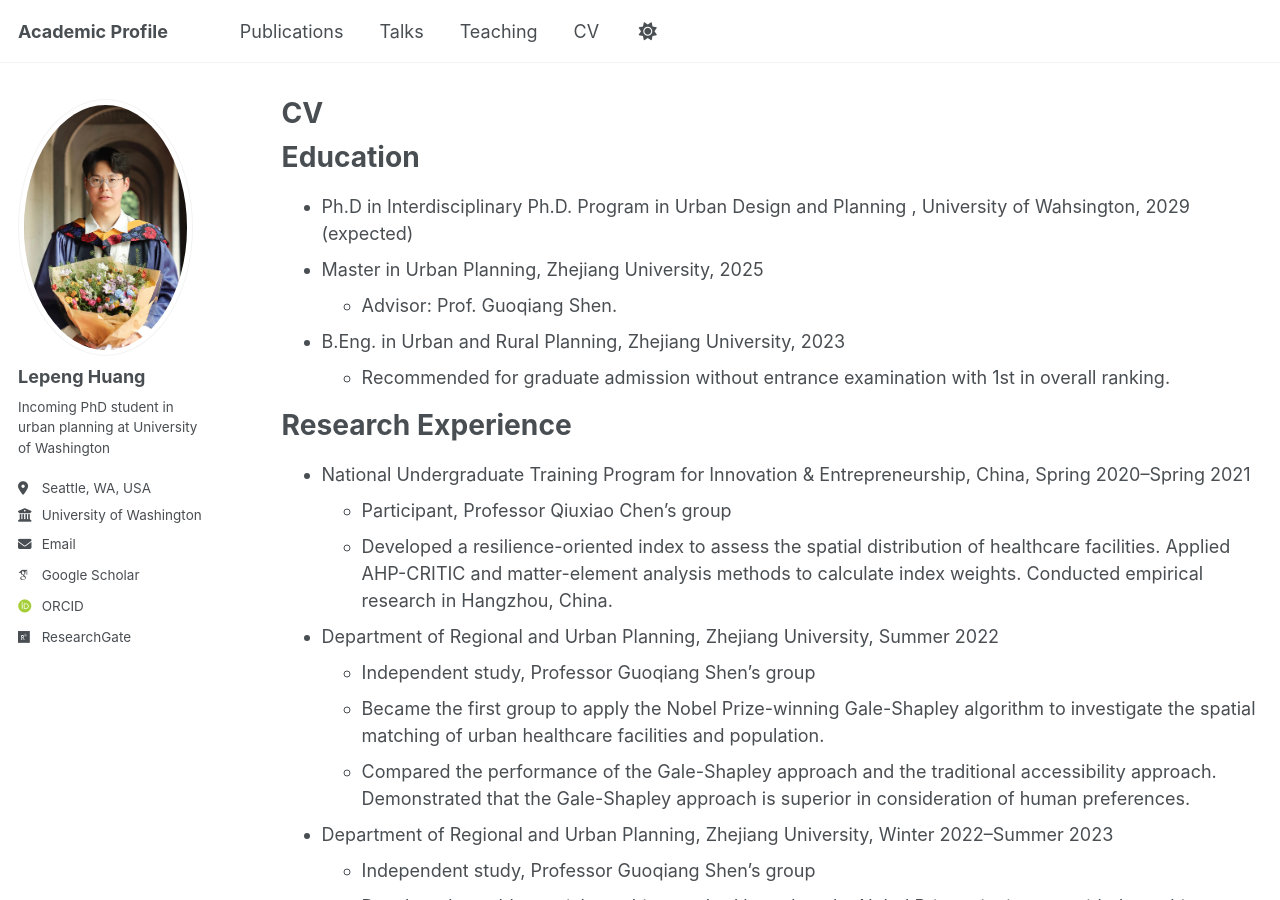
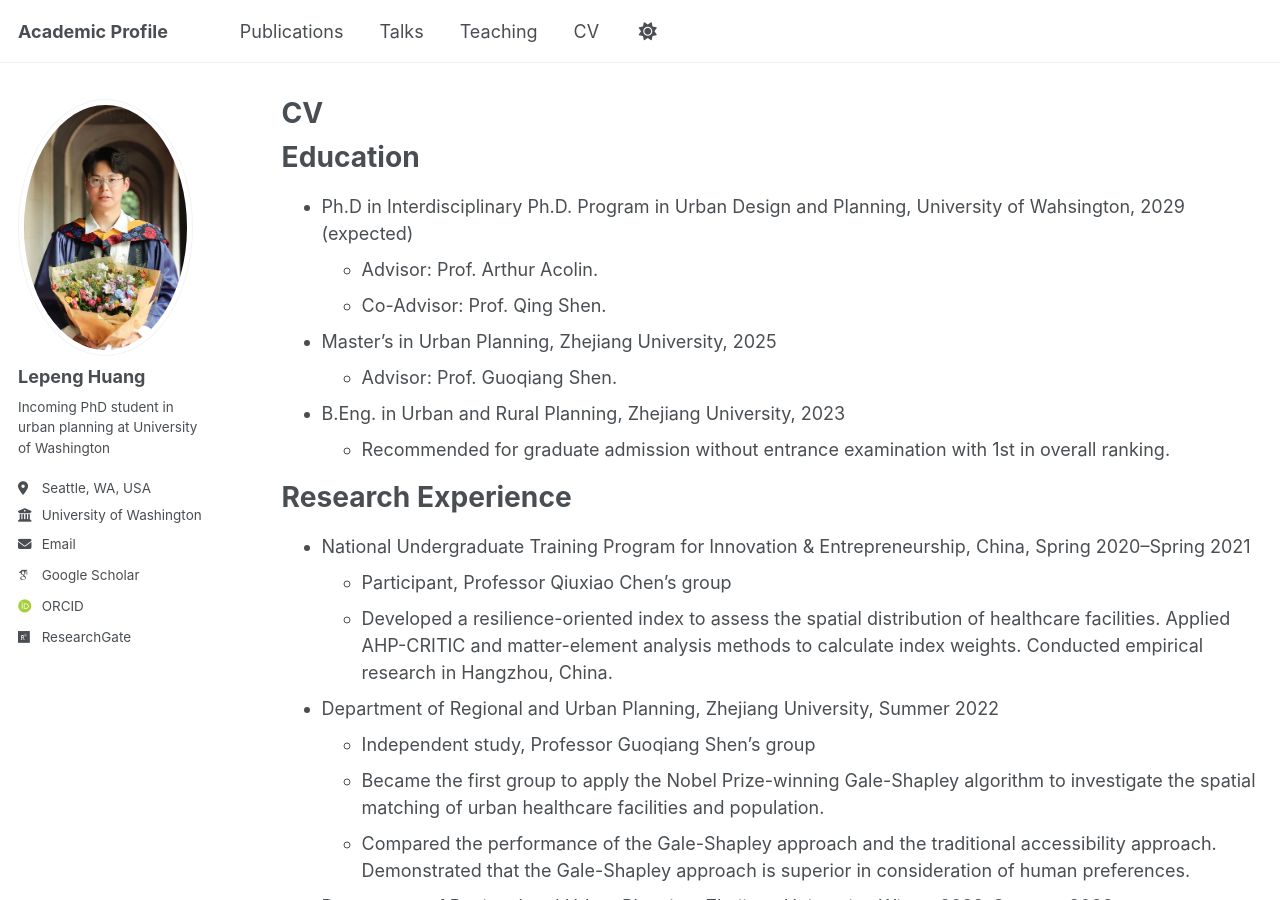
Before and after one commit to lepenghuang/lepenghuang.github.io, a Jekyll site: the page built from _pages/cv.md, in a window 1280 px wide and 900 px high. Built offline with Jekyll 4.4.1, drawn with Linux system fonts in a browser that asks for light colours; some web fonts are replaced; a script that is not in the unit is left out.

Commit message:
Update cv.md

```diff
--- a/_pages/cv.md
+++ b/_pages/cv.md
@@ -11,8 +11,10 @@ redirect_from:
 
 Education
 ======
-* Ph.D in Interdisciplinary Ph.D. Program in Urban Design and Planning , University of Wahsington, 2029 (expected)
-* Master in Urban Planning, Zhejiang University, 2025
+* Ph.D in Interdisciplinary Ph.D. Program in Urban Design and Planning, University of Wahsington, 2029 (expected)
+  * Advisor: Prof. Arthur Acolin.
+  * Co-Advisor: Prof. Qing Shen.
+* Master's in Urban Planning, Zhejiang University, 2025
   * Advisor: Prof. Guoqiang Shen.
 * B.Eng. in Urban and Rural Planning, Zhejiang University, 2023
   * Recommended for graduate admission without entrance examination with 1st in overall ranking.
```
